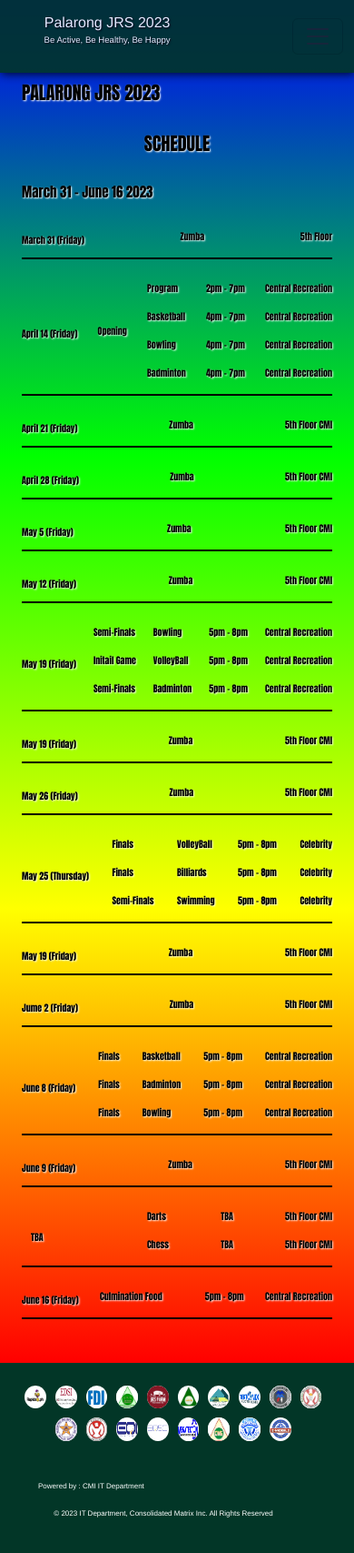
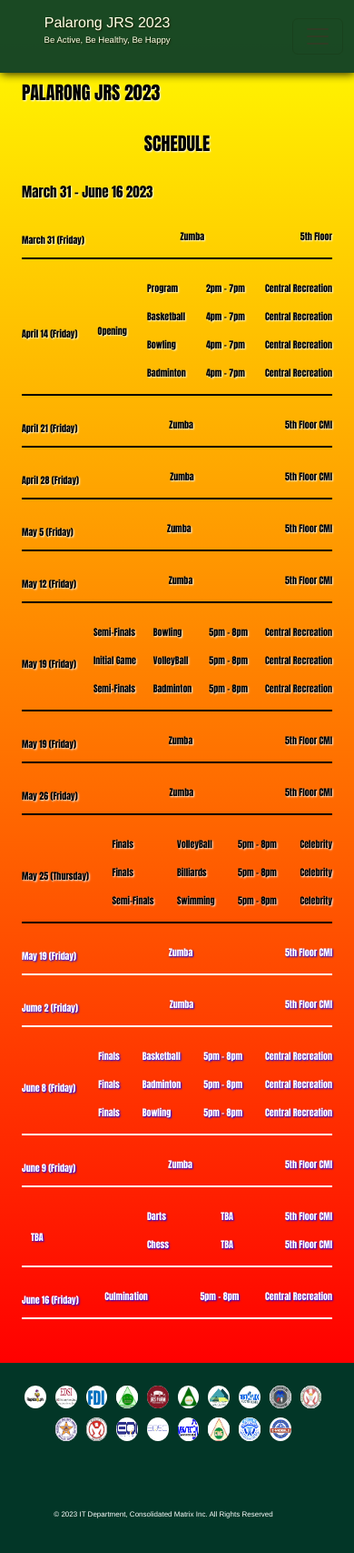
Before and after one commit to ShawnMichaelisunza/Sport-Fest, a PHP site: page /schedule_result.php in a window 390 px wide. Shown: the whole page at 91% size. Before the commit the page ends 1668 px from the top, so only its background shows below. Run offline with PHP 8.4, Linux system fonts and the light colour scheme.

Commit message:
Updating Files

```diff
--- a/blueTeam.php
+++ b/blueTeam.php
@@ -82,7 +82,9 @@
             <li class="">Jonna Mae Tirao</li>
         </ul>
     </div>
-
+    <div class= "btn-t">
+    <a href="teams.php">Back</a>
+    </div>
     </div>
   </div>
 </div>
--- a/greenTeam.php
+++ b/greenTeam.php
@@ -83,7 +83,9 @@
             <li class="">Atchel Tardaguila</li>
         </ul>
     </div>
-
+    <div class= "btn-t">
+    <a href="teams.php">Back</a>
+    </div>
     </div>
   </div>
 </div>
--- a/navbar/footer.php
+++ b/navbar/footer.php
@@ -21,8 +21,7 @@
 <img src="image-palaro/company-logo/mwfl.png" alt="">
 </div>
 <div class="foot-text container">
-  <h6>Powered by : CMI <a href="" style="text-decoration: none; color: white;">IT Department</a></h6>
-  <p>© 2023 IT Department, Consolidated Matrix Inc. All Rights Reserved</p>
+  <p style="margin-top: 50px;" >© 2023 IT Department, Consolidated Matrix Inc. All Rights Reserved</p>
 </div>
 </div>
 <script src="https://cdn.jsdelivr.net/npm/bootstrap@5.3.0-alpha1/dist/js/bootstrap.bundle.min.js" integrity="sha384-w76AqPfDkMBDXo30jS1Sgez6pr3x5MlQ1ZAGC+nuZB+EYdgRZgiwxhTBTkF7CXvN" crossorigin="anonymous"></script>
--- a/news.php
+++ b/news.php
@@ -135,7 +135,8 @@
         <br>
         <br>
     </div>
-    </div>
+</div>
+</div>
 
 <?php include('navbar/footer.php')?>
 </html>
--- a/redTeam.php
+++ b/redTeam.php
@@ -83,7 +83,9 @@
             <li class="">Wieneve Vilando</li>
         </ul>
     </div>
-
+    <div class= "btn-t">
+    <a href="teams.php">Back</a>
+    </div>
     </div>
   </div>
 </div>
--- a/schedule_result.php
+++ b/schedule_result.php
@@ -116,7 +116,7 @@
         </div>
         <div>
             <p>Semi-Finals</p>
-            <p>Initail Game</p>
+            <p>Initial Game</p>
             <p>Semi-Finals</p>
         </div>
         <div>
@@ -189,7 +189,7 @@
         </div>
     </div>
     <br>
-        <div class="s-center">
+        <div class="s-center-2">
         <div>
         <h5>May 19 (Friday)</h5>
         </div>
@@ -202,7 +202,7 @@
     </div>
     <br>
 
-    <div class="s-center">
+    <div class="s-center-2">
         <div>
         <h5>Jume 2 (Friday)</h5>
         </div>
@@ -215,7 +215,7 @@
     </div>
     <br>
 
-    <div class="s-1-center">
+    <div class="s-1-center-2">
         <div>
         <h5> June 8 (Friday)</h5>
         </div>
@@ -242,7 +242,7 @@
     </div>
     <br>
 
-    <div class="s-center">
+    <div class="s-center-2">
         <div>
         <h5>June 9 (Friday)</h5>
         </div>
@@ -255,7 +255,7 @@
     </div>
     <br>
 
-    <div class="s-1-center">
+    <div class="s-1-center-2">
         <div>
         <h5 style="margin: 0 0 0 10px;">TBA</h5>
         </div>
@@ -282,12 +282,12 @@
     <br>
 
 
-    <div class="s-1-center">
+    <div class="s-1-center-2">
         <div>
         <h5> June 16 (Friday)</h5>
         </div>
         <div>
-            <p>Culmination Food</p>
+            <p>Culmination</p>
         </div>
         <div>
         <p></p>
--- a/styles-1.css
+++ b/styles-1.css
@@ -100,14 +100,12 @@
     height: 33px;
     font-family: 'Impact';
     text-shadow: 1px 1px 2px white;
-    background-color: green;
     color: black;
     text-decoration: none;
     border-radius: 10px;
 }
 .btn-s a:hover{
-    box-shadow: 1px 1px 10px black;
-    background-color: white;
+    color: green;
 }
 /* Schedule and Results */
 
@@ -118,7 +116,7 @@
 }
 
 .sd-1{
-    background: linear-gradient(rgb(0, 0, 255),rgb(0, 255, 0),rgb(255, 255, 0),rgb(255, 0, 0));
+    background: linear-gradient(rgb(255, 255, 0),rgb(255, 0, 0));
 }
 .s-r{
     display: flex;
@@ -147,6 +145,44 @@
     align-items: center;
     border-bottom: 2px solid black;
 }
+
+
+
+.s-center-2 p{
+    font-family: 'impact';
+    text-shadow: 1px 1px 2px blue;
+    color: white;
+}
+.s-center-2 h5{
+    font-family: 'impact';
+    text-shadow: 1px 1px 2px blue;
+    color: white;
+}
+.s-center-2{
+    display: flex;
+    justify-content: space-between;
+    align-items: center;
+    border-bottom: 2px solid white;
+}
+.s-1-center-2{
+    display: flex;
+    justify-content: space-between;
+    align-items: center;
+    border-bottom: 2px solid white;
+}
+.s-1-center-2 h5{
+    font-family: 'impact';
+    text-shadow: 1px 1px 2px blue;
+    color: white;
+}
+.s-1-center-2 p{
+    font-family: 'impact';
+    text-shadow: 1px 1px 2px blue;
+    color: white;
+}
+
+
+
 .s-1-center h5{
     font-family: 'impact';
     text-shadow: 1px 1px 2px white;
@@ -160,7 +196,7 @@
 }
 /* News */
 .news{
-        background: linear-gradient(rgb(255, 0, 0),rgb(255, 255, 0),rgb(0, 0, 255),#023627);
+        background: linear-gradient(rgb(255, 255, 0),rgb(255, 0, 0));
 }
 .news-1{
     display: flex;
@@ -288,6 +324,31 @@
         flex: 100%;
     }
 
+
+    .s-center-2{
+        font-size: 10px;
+        flex: 100%;
+    }
+    .s-center-2{
+        width: 100%;
+        flex: 100%;
+    }
+    .s-center-2 h5{
+        font-size: 10px;
+        flex: 100%;
+    }
+    .s-1-center-2{
+        font-size: 10px;
+        flex: 100%;
+    }
+
+    .s-1-center-2 h5{
+        font-size: 10px;
+        flex: 100%;
+    }
+
+
+
     /* News */
 
     .news-1 h1{
--- a/styles.css
+++ b/styles.css
@@ -204,7 +204,7 @@
 /* Cards */
 .cards{
     display: flex;
-    background: linear-gradient(to right, rgb(255, 0, 0),rgb(255, 255, 0),rgb(0, 0, 255),#023627);
+    background: linear-gradient(rgb(255, 255, 0),rgb(255, 0, 0));
     justify-content: center;
     align-items: center;
 }
@@ -233,6 +233,22 @@
     border-radius: 50%;
     width: 50%;
     margin: 10px auto 0 auto;
+}
+.btn-t{
+    display: flex;
+    width: 100%;
+    justify-content: end;
+    margin-top: 30px;
+}
+.btn-t a{
+    text-decoration: none;
+    color: black;
+    text-shadow: 1px 1px 3px white;
+    font-family: 'impact';
+}
+.btn-t a:hover{
+    color: green;
+    text-shadow: 1px 1px 2px blue;
 }
 
 /* JRS Team */
@@ -546,6 +562,10 @@
         flex: 100%;
         max-width: 600px;
     }
+    .btn-t a{
+        margin: 30px 0 10px 0;
+        font-size: 15px;
+    }
     .JRS-team{
         flex: 100%;
         background-size: 100%;
--- a/yellowTeam.php
+++ b/yellowTeam.php
@@ -81,7 +81,9 @@
             <li class="">Felipe Feranculio</li>
         </ul>
     </div>
-
+    <div class= "btn-t">
+    <a href="teams.php">Back</a>
+    </div>
     </div>
   </div>
 </div>
```
Also changed, not shown: sports.php (+11 -11 lines), teams.php (+8 -8 lines).
